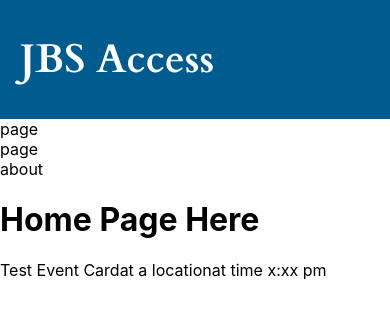
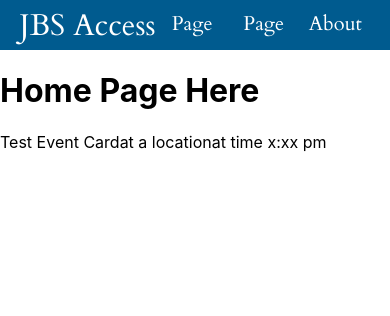
Before and after one commit to eli-front/JBS-Access, a Next.js app: page / in a window 390 px wide. Shown: the top 316 px of the page. Built offline with nearby package versions, Linux system fonts and the light colour scheme.

Commit message:
Mostly finished up the navbar, at least for mobile view. Currently have placeholder links

```diff
--- a/components/Navbar.js
+++ b/components/Navbar.js
@@ -5,17 +5,11 @@ import styles from "../styles/Navbar.module.css"
 export default function Navbar() {
   return (
     <>
-      <div className={styles.name}>
-        <h1><Link href="/"><a>JBS Access</a></Link></h1>
-      </div>
-      <div>
-        page
-      </div>
-      <div>
-        page
-      </div>
-      <div>
-        about
+      <div className={styles.navbar}>
+        <Link href="/"><a className={styles.navbarname}>JBS Access</a></Link>
+        <Link href="https://www.youtube.com"><a className={styles.navbaritem}>Page</a></Link>
+        <Link href="https://www.twitter.com"><a className={styles.navbaritem}>Page</a></Link>
+        <Link href="https://www.jburroughs.org"><a className={styles.navbaritem}>About</a></Link>
       </div>
     </>
   );
--- a/styles/Navbar.module.css
+++ b/styles/Navbar.module.css
@@ -1,10 +1,29 @@
-.name {
+.navbar {
     background-color: #005B8F;
     font-family: 'Cardo', serif;
     color: white;
-    padding-left: 20px;
-    font-weight: 700;
+    padding-left: 5%;
+    padding-right: 5%;
     font-size: 20px;
+    /*padding-top: 10px;
+    padding-bottom: 10px;*/
+    height: 50px;
+    display: flex;
+    justify-content: space-between;
+}
+
+.navbarname {
     padding-top: 5px;
-    padding-bottom: 5px;
+    font-size: 30px;
 }
+
+.navbaritem {
+    padding-top:10px;
+    width:20%;
+    text-align:center;
+}
+
+.navbaritem:hover {
+    background-color: #004166;
+    color: #fef7c9;
+}
```
Also changed, not shown: styles/globals.css (line endings or trailing spaces).
